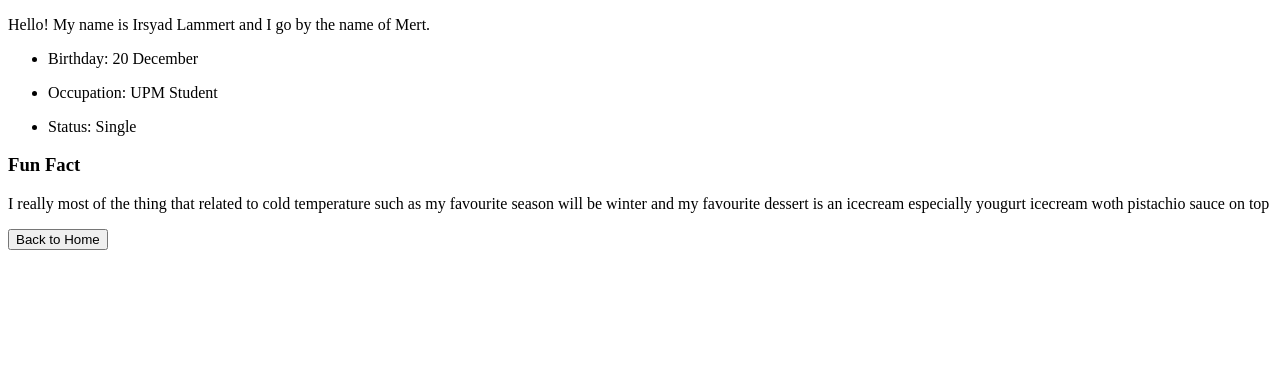
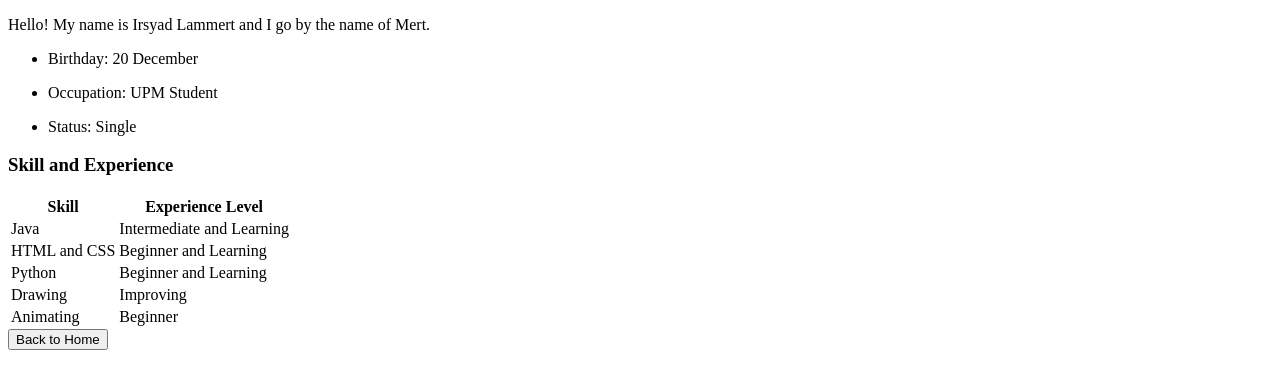
Before and after one commit to TikusPutihZ/AboutMe, a plain HTML site: page aboutme.html in a window 1280 px wide. Shown: the part 105-494 px from the top of the page. Drawn offline with Linux system fonts and the light colour scheme.

Commit message:
Add tablea nd update

```diff
--- a/aboutme.html
+++ b/aboutme.html
@@ -15,9 +15,34 @@
         <li><p>Occupation: UPM Student </p></li>
         <li><p>Status: Single</p></li>
     </ul>
+    <h3>Skill and Experience</h3>
+    <table broder="0.5">
+        <tr>
+            <th>Skill</th>
+            <th>Experience Level</th>
+        </tr>
+        <tr>
+            <td>Java</td>
+            <td>Intermediate and Learning</td>
+        </tr>
+        <tr>
+            <td>HTML and CSS</td>
+            <td>Beginner and Learning</td>
+        </tr>
+        <tr>
+            <td>Python</td>
+            <td>Beginner and Learning</td>
+        </tr>
+        <tr>
+            <td>Drawing</td>
+            <td>Improving</td>
+        </tr>
+        <tr>
+            <td>Animating</td>
+            <td>Beginner</td>
+        </tr>
 
-    <h3>Fun Fact</h3>
-    <p>I really most of the thing that related to cold temperature such as my favourite season will be winter and my favourite dessert is an icecream especially yougurt icecream woth pistachio sauce on top</p>
+    </table>
 
     <a href="https://tikusputihz.github.io/AboutMe/"><button>Back to Home</button></a>
 </body>
```
Also changed, not shown: blog.html (+2 -2 lines).
